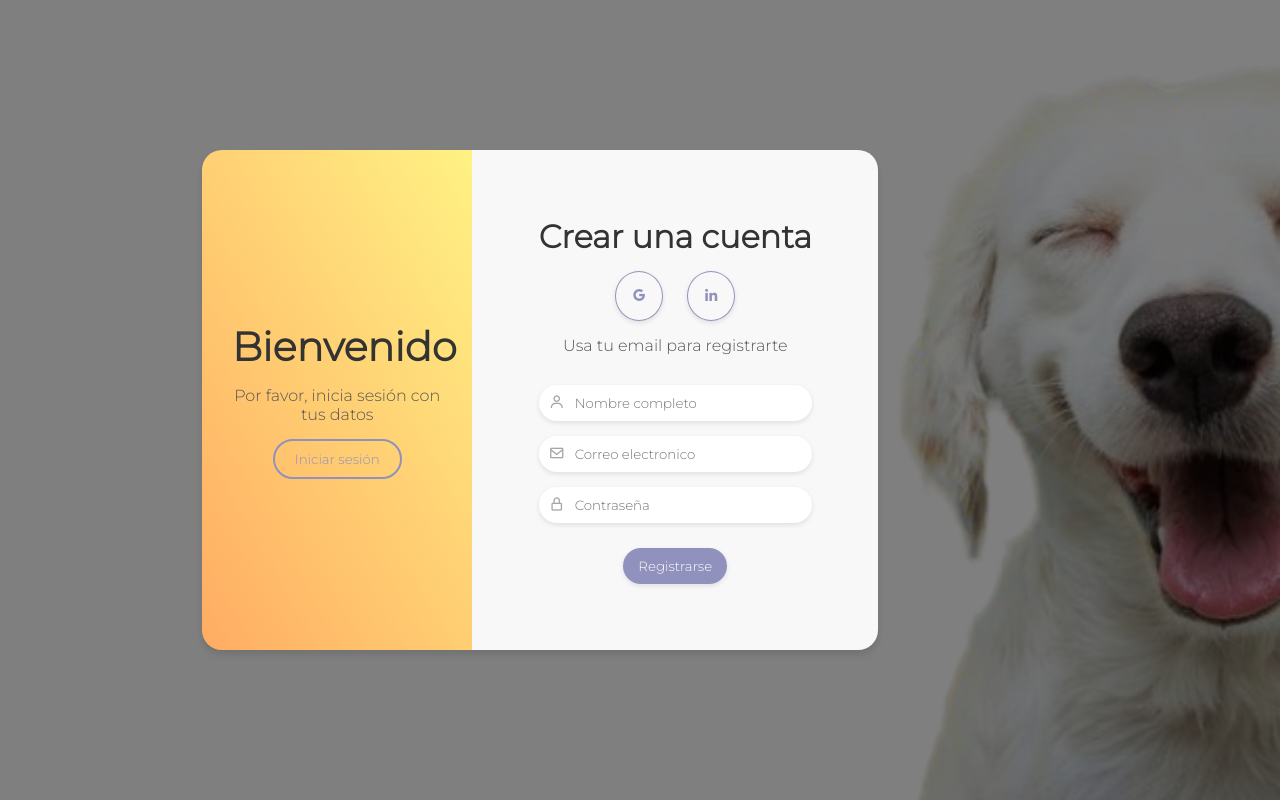
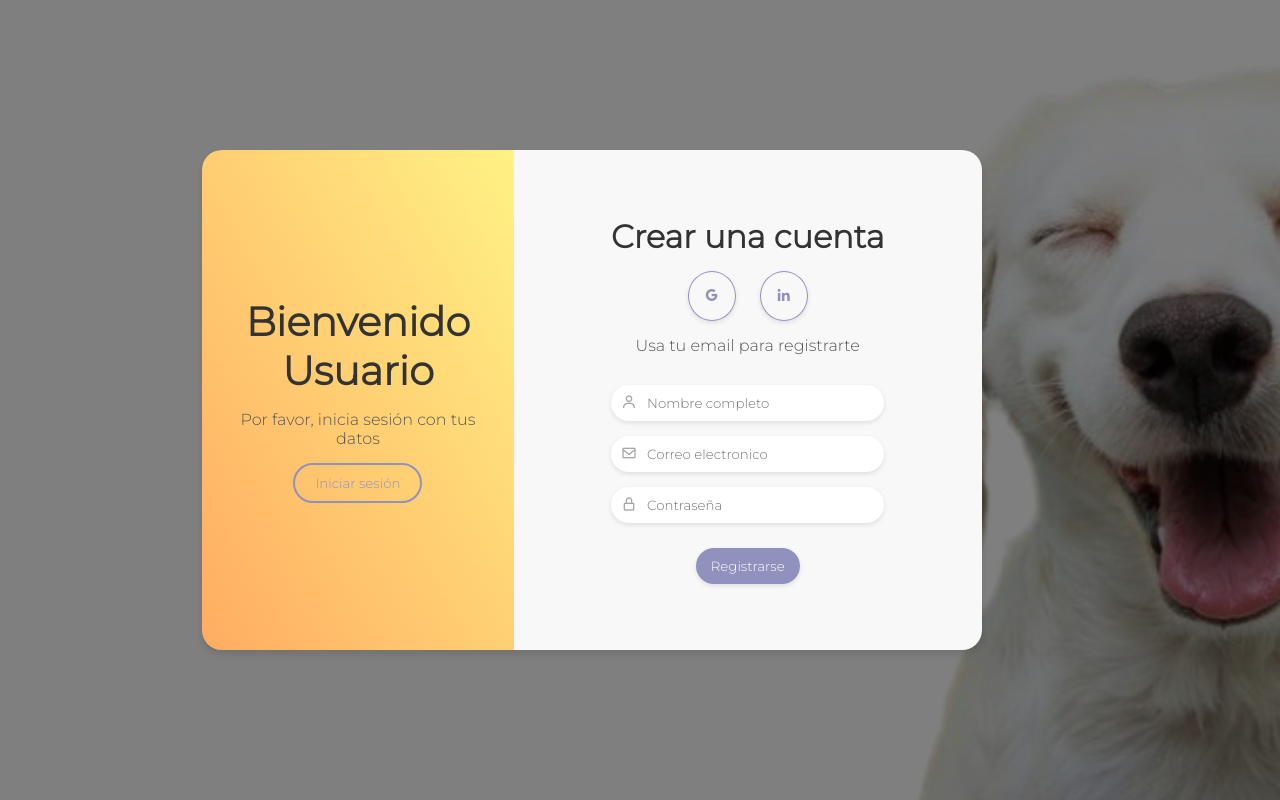
Before and after one commit to jaquesalazar/LoginVet, a plain HTML site: page index.html in a window 1280 px wide. Drawn offline with nearby package versions, Linux system fonts and the light colour scheme.

Commit message:
Prueba de cambio

```diff
--- a/index.html
+++ b/index.html
@@ -20,7 +20,7 @@
     <div class="form-container register">
         <div class="info-section">
             <div class="info-content">
-                <h2>Bienvenido</h2>
+                <h2>Bienvenido Usuario</h2>
                 <p>Por favor, inicia sesión con tus datos</p>
                 <input type="button" value="Iniciar sesión" id="sign-in">
         </div>
```
